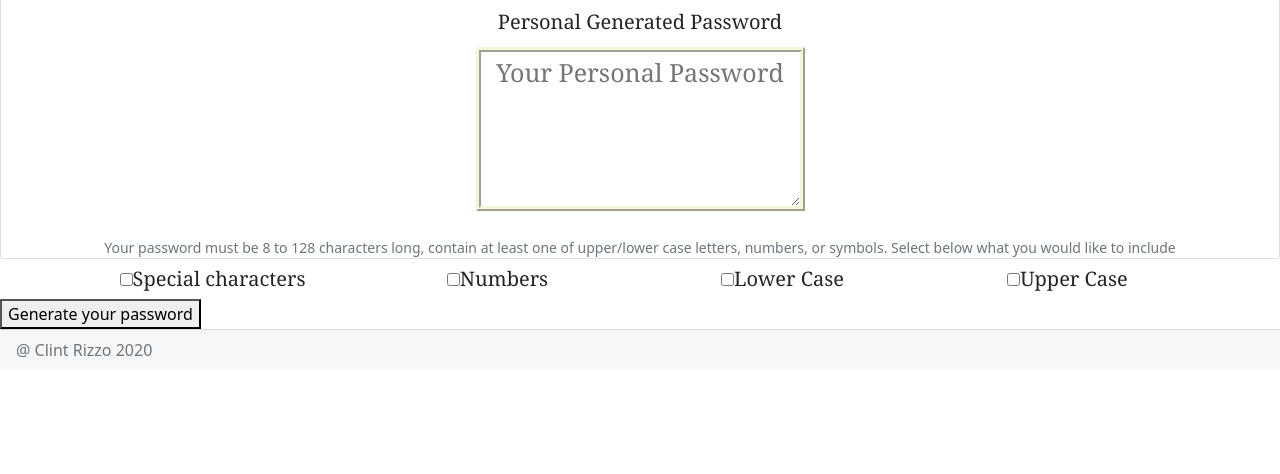
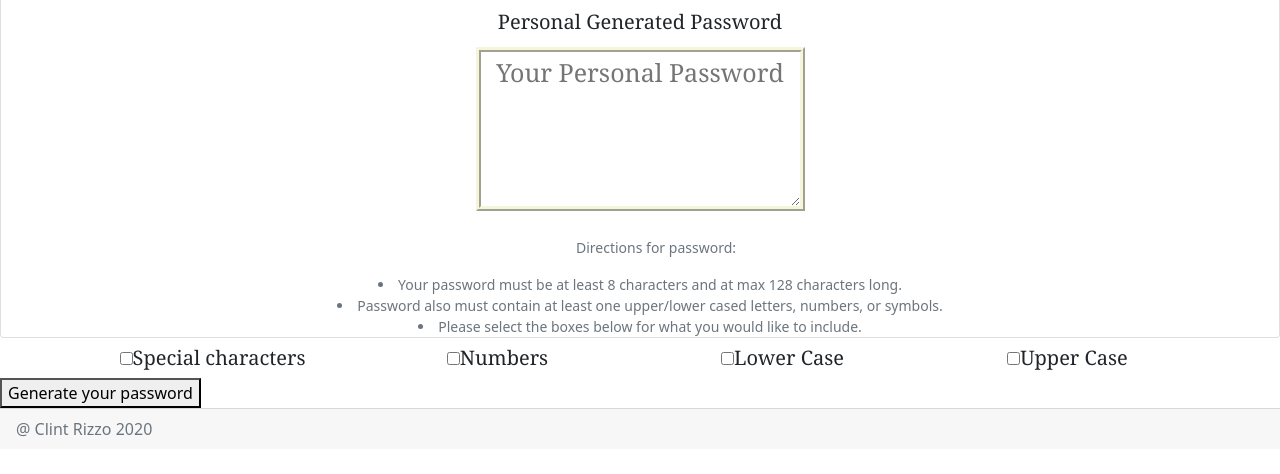
Before and after one commit to clintrizzo/hw3-password-generator, a plain HTML site: page index.html in a window 1280 px wide. Shown: the part 66-540 px from the top of the page. Drawn offline with nearby package versions, Linux system fonts and the light colour scheme.

Commit message:
added a list to the page with directions on how to generate the password

```diff
--- a/index.html
+++ b/index.html
@@ -25,7 +25,10 @@
         </div>
         <!--text above the click options-->
         <div id="passwordHelpBlock" class="form-text">
-            Your password must be 8 to 128 characters long, contain at least one of upper/lower case letters, numbers, or symbols. Select below what you would like to include
+            <ul>Directions for password:</ul>
+            <li>Your password must be at least 8 characters and at max 128 characters long.</li>
+            <li>Password also must contain at least one upper/lower cased letters, numbers, or symbols.</li>
+            <li>Please select the boxes below for what you would like to include.</li>
         </div>
     </div>
     <!--created a checkbox using w3schools and bootstrap styling-->
```
